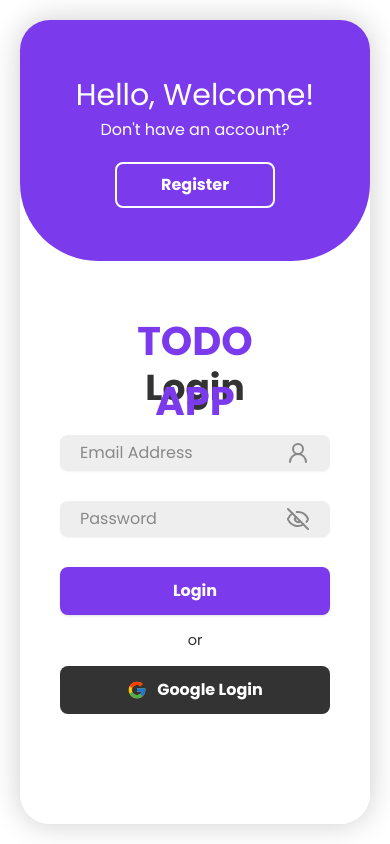
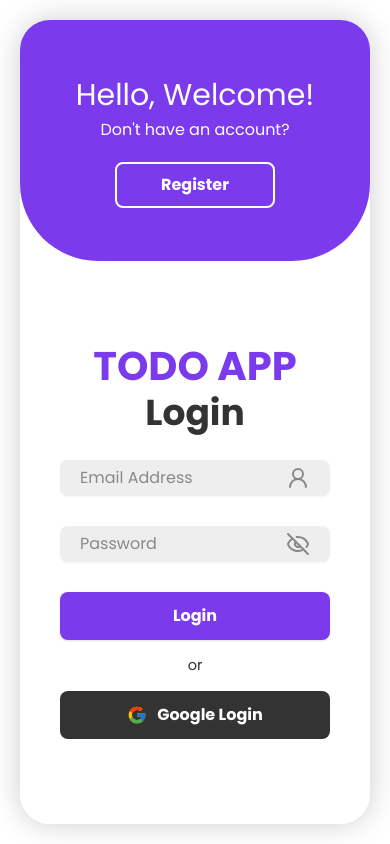
Before and after one commit to GangHyun95/merntodo, a React (Vite) app in the folder client/: page / in a window 390 px wide. Built offline with nearby package versions, Linux system fonts and the light colour scheme; no server answers.

Commit message:
반응형 스타일 수정

```diff
--- a/client/src/components/Login.tsx
+++ b/client/src/components/Login.tsx
@@ -84,8 +84,8 @@ export default function Login() {
 
     return (
         <div className='form-box login'>
-            <h1 className='title'>Todo APP</h1>
             <form action={formAction}>
+                <h1 className='title'>Todo APP</h1>
                 <h1>Login</h1>
                 <div className='input-box'>
                     <Input
--- a/client/src/components/Register.tsx
+++ b/client/src/components/Register.tsx
@@ -56,8 +56,8 @@ export default function Register({ setIsRegister }: Props) {
 
     return (
         <div className='form-box register'>
-            <h1 className='title'>Todo APP</h1>
             <form action={formAction}>
+                <h1 className='title'>Todo APP</h1>
                 <h1>Registration</h1>
                 <div className='input-box'>
                     <Input
--- a/client/src/styles/auth.scss
+++ b/client/src/styles/auth.scss
@@ -43,10 +43,6 @@
         transition: 0.6s ease-in-out 1.2s, visibility 0s 1s;
 
         .title {
-            position: absolute;
-            top: 60px;
-            left: 50%;
-            transform: translateX(-50%);
             font-size: 40px;
             font-weight: bold;
             color: hsl(var(--primary));
```
